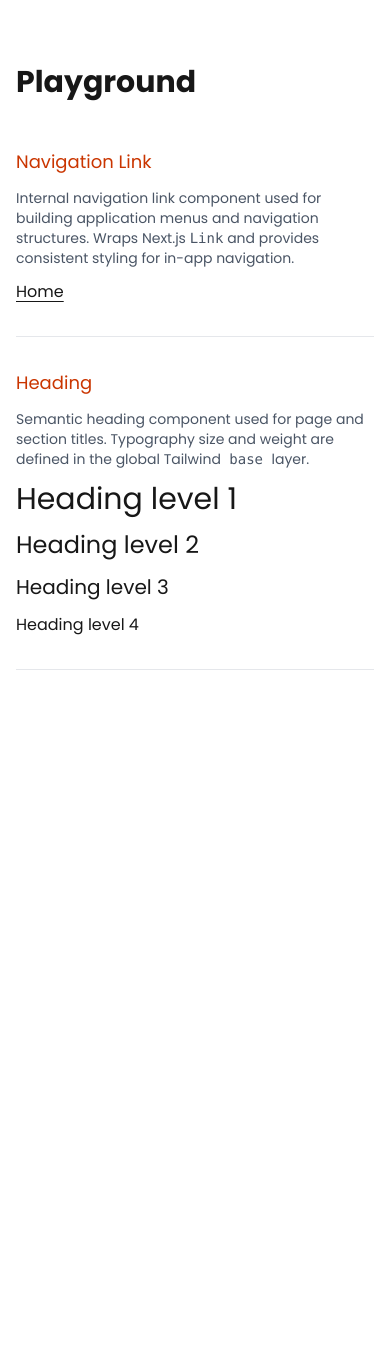
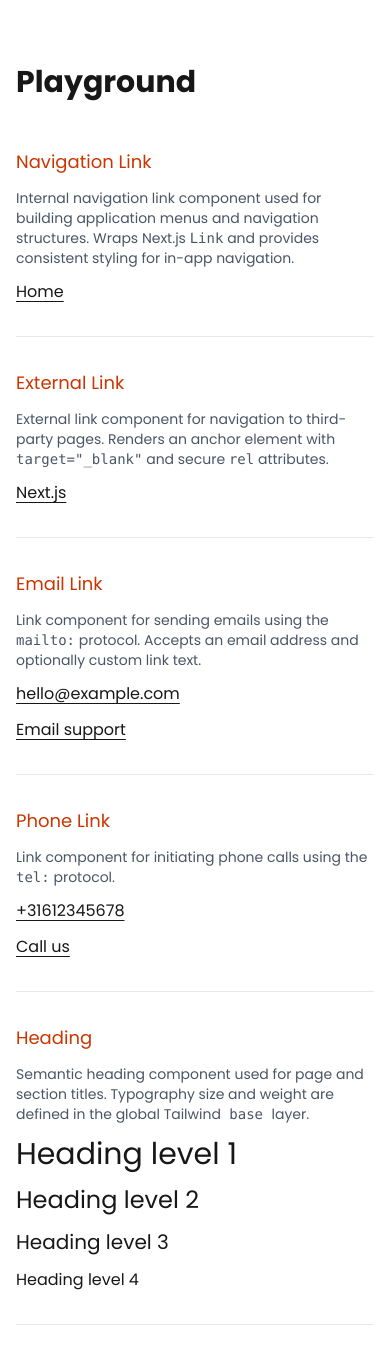
Before and after one commit to aga87/next-js-component-library, a Next.js app: page / in a window 390 px wide. Shown: the top 1364 px of the page. Before the commit the page ends 844 px from the top, so only its background shows below. Built offline with nearby package versions, Linux system fonts and the light colour scheme; no server answers.

Commit message:
Add link primitives (ExternalLink, EmailLink, PhoneLink)

```diff
--- a/src/app/(playground)/page.tsx
+++ b/src/app/(playground)/page.tsx
@@ -1,5 +1,11 @@
 import { type Metadata } from "next";
-import { Heading, NavLink } from "@/app/components";
+import {
+  EmailLink,
+  ExternalLink,
+  Heading,
+  NavLink,
+  PhoneLink,
+} from "@/app/components";
 import { PlaygroundSection } from "./components";
 
 export async function generateMetadata(): Promise<Metadata> {
@@ -31,6 +37,51 @@ export default async function Playground() {
       </PlaygroundSection>
 
       <PlaygroundSection
+        title="External Link"
+        description={
+          <>
+            External link component for navigation to third-party pages. Renders
+            an anchor element with <code>target=&quot;_blank&quot;</code> and
+            secure <code>rel</code> attributes.
+          </>
+        }
+      >
+        <ExternalLink href="https://nextjs.org">Next.js</ExternalLink>
+      </PlaygroundSection>
+
+      <PlaygroundSection
+        title="Email Link"
+        description={
+          <>
+            Link component for sending emails using the <code>mailto:</code>{" "}
+            protocol. Accepts an email address and optionally custom link text.
+          </>
+        }
+        exampleClassName="flex flex-col gap-3"
+      >
+        {/* default rendering */}
+        <EmailLink email="hello@example.com" />
+
+        {/* custom label */}
+        <EmailLink email="support@example.com">Email support</EmailLink>
+      </PlaygroundSection>
+
+      <PlaygroundSection
+        title="Phone Link"
+        description={
+          <>
+            Link component for initiating phone calls using the{" "}
+            <code>tel:</code> protocol.
+          </>
+        }
+        exampleClassName="flex flex-col gap-3"
+      >
+        <PhoneLink tel="+31612345678" />
+
+        <PhoneLink tel="+31612345678">Call us</PhoneLink>
+      </PlaygroundSection>
+
+      <PlaygroundSection
         title="Heading"
         description={
           <>
--- /dev/null
+++ b/src/app/components/EmailLink.tsx
@@ -0,0 +1,17 @@
+import { ReactNode } from "react";
+
+type EmailLinkProps = {
+  email: string;
+  children?: ReactNode;
+};
+
+export function EmailLink({ email, children }: EmailLinkProps) {
+  return (
+    <a
+      href={`mailto:${email}`}
+      className="underline underline-offset-4 hover:text-brand-primary transition"
+    >
+      {children ?? email}
+    </a>
+  );
+}
--- /dev/null
+++ b/src/app/components/ExternalLink.tsx
@@ -0,0 +1,19 @@
+import { ReactNode } from "react";
+
+type ExternalLinkProps = {
+  href: string;
+  children: ReactNode;
+};
+
+export function ExternalLink({ href, children }: ExternalLinkProps) {
+  return (
+    <a
+      href={href}
+      target="_blank"
+      rel="noopener noreferrer"
+      className="underline underline-offset-4 hover:text-brand-primary transition"
+    >
+      {children}
+    </a>
+  );
+}
--- /dev/null
+++ b/src/app/components/PhoneLink.tsx
@@ -0,0 +1,17 @@
+import { ReactNode } from "react";
+
+export type PhoneLinkProps = {
+  tel: string;
+  children?: ReactNode;
+};
+
+export function PhoneLink({ tel, children }: PhoneLinkProps) {
+  return (
+    <a
+      href={`tel:${tel}`}
+      className="underline underline-offset-4 hover:text-brand-primary transition"
+    >
+      {children ?? tel}
+    </a>
+  );
+}
--- a/src/app/components/index.ts
+++ b/src/app/components/index.ts
@@ -1,2 +1,5 @@
+export * from "./EmailLink";
+export * from "./ExternalLink";
 export * from "./Heading";
 export * from "./NavLink";
+export * from "./PhoneLink";
```
